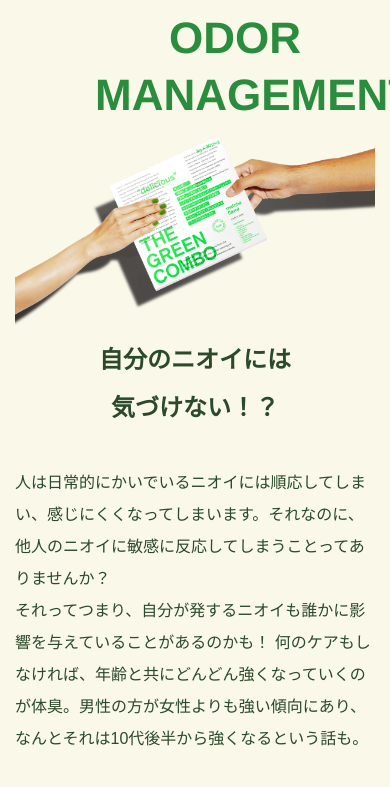
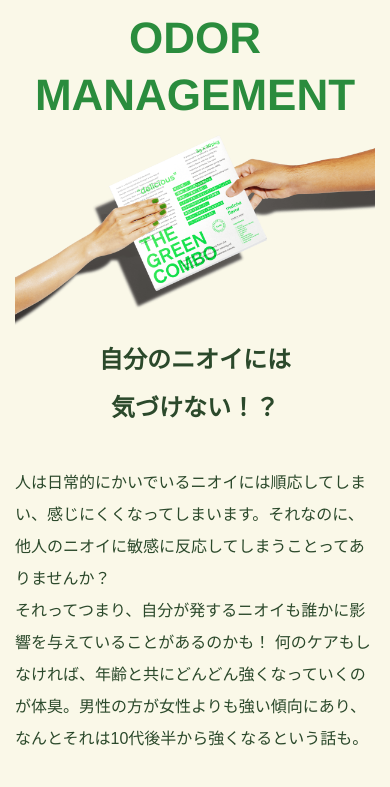
Before and after one commit to ori-medtech/itude, a plain HTML site: page index.html in a window 390 px wide. Shown: the part 2119-2906 px from the top of the page. Drawn offline with nearby package versions, Linux system fonts and the light colour scheme.

Commit message:
Add files via upload

```diff
--- a/css/_mobilestyle.scss
+++ b/css/_mobilestyle.scss
@@ -481,6 +481,12 @@
         position: absolute;
 
       }
+    }
+  }
+
+  .management {
+    .section_title {
+      margin: 0 auto;
     }
   }
 
```
Also changed, not shown: css/style.css.
